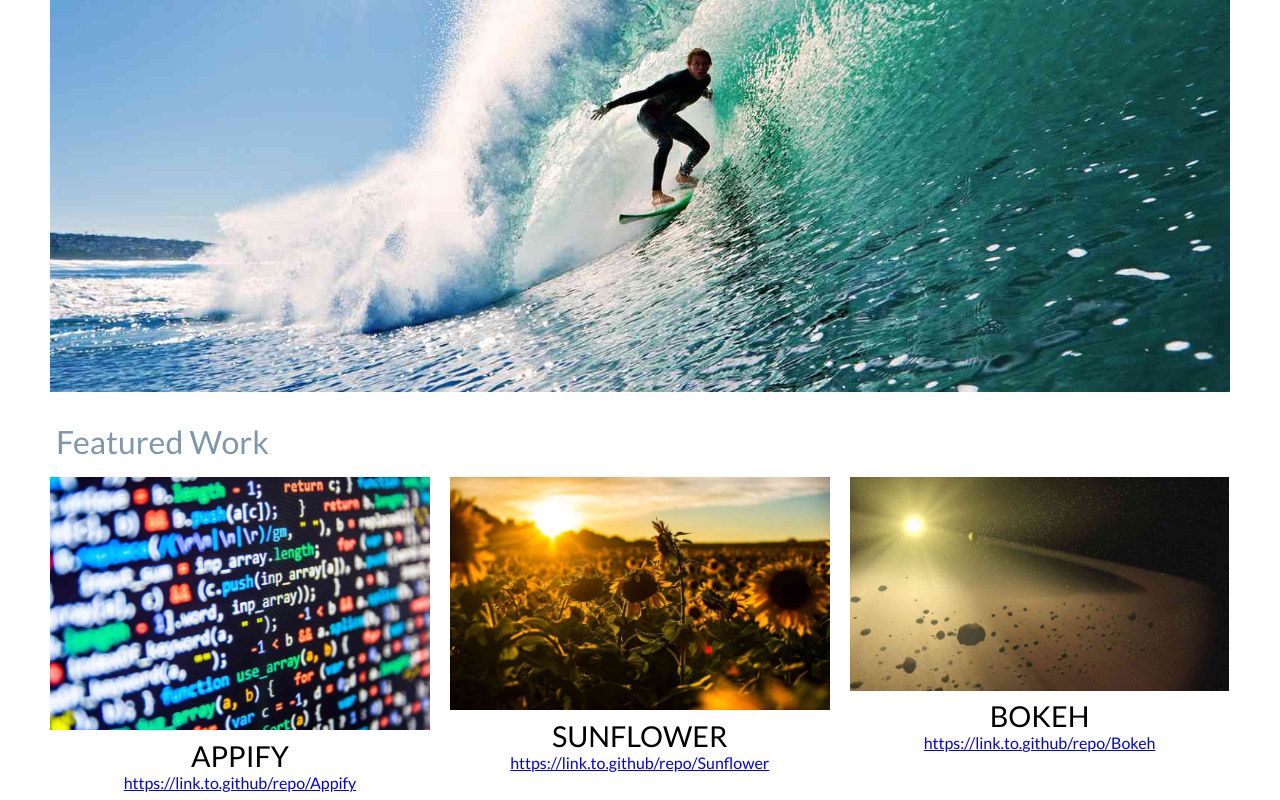
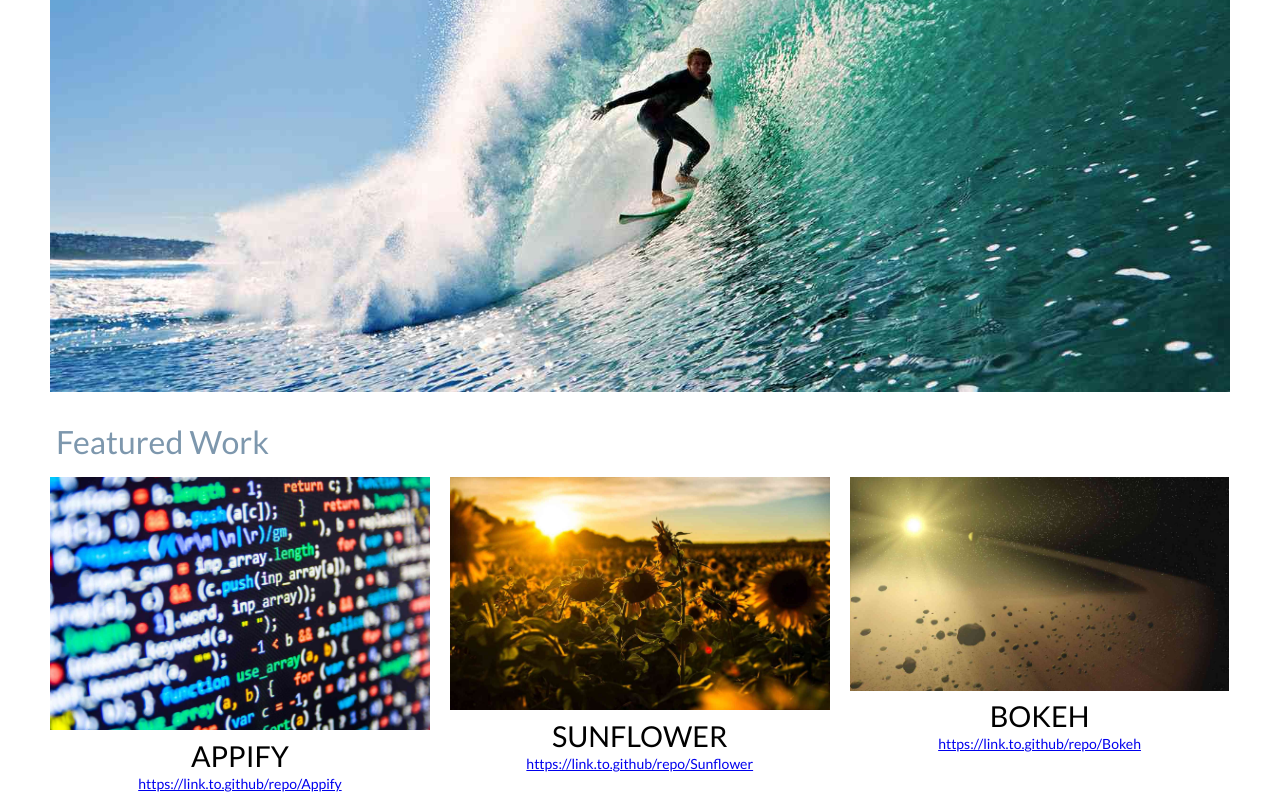
Before and after one commit to wayneyeye/Portfolio_Site, a website: page index.html in a window 1280 px wide. Shown: the part 430-1230 px from the top of the page. Drawn offline with Linux system fonts and the light colour scheme.

Commit message:
minor modification

```diff
--- a/css/main.css
+++ b/css/main.css
@@ -135,3 +135,9 @@ header {
 .project-icon {
 	width: calc((100% - 20px));
 }
+
+.project-link {
+	max-width: 80%;
+	word-wrap: break-word;
+	font-size: 14px;
+}
```
